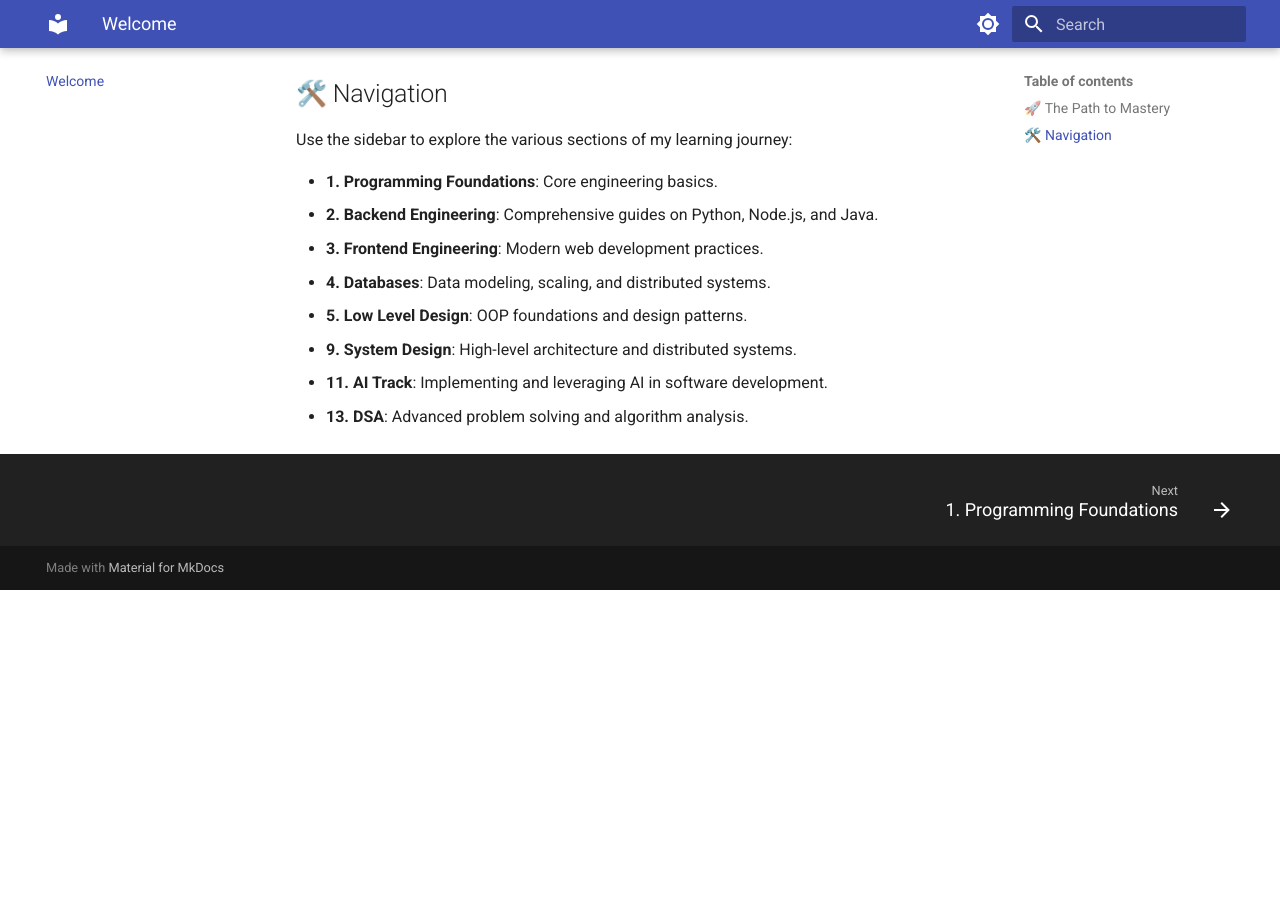
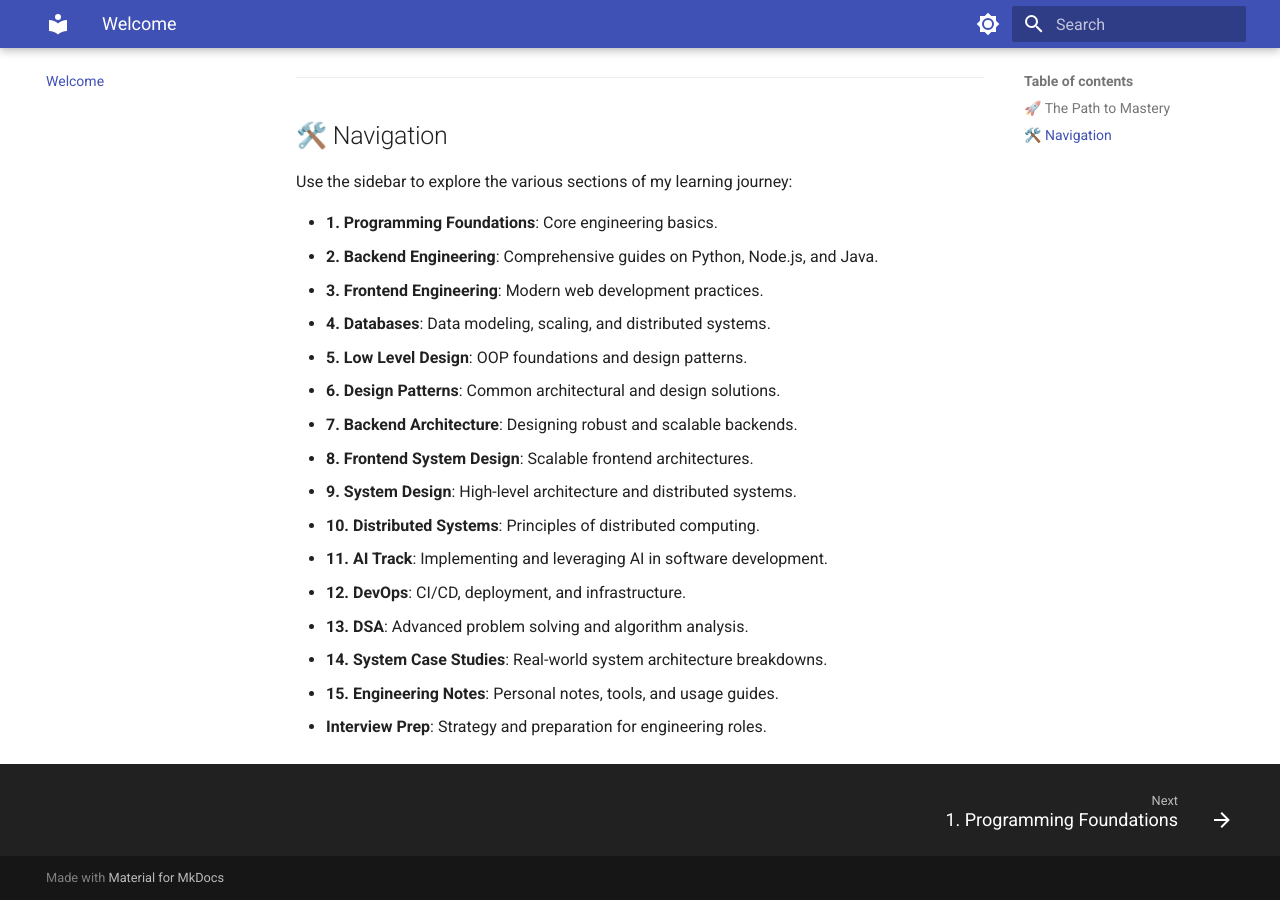
Before and after one commit to ergauravgoyal/ai-first-software-engineer, an MkDocs documentation site: the page built from docs/README.md, in a window 1280 px wide and 900 px high, scrolled down 558 px. Built offline with MkDocs 1.6.1 and Material for MkDocs 9.7.7, drawn with Linux system fonts in a browser that asks for light colours; before the commit the page ends 1148 px from its top, so only the background shows below that; some of the changed text lies outside the part shown.

Commit message:
Complete all 15 navigation points in README.md

```diff
--- a/docs/README.md
+++ b/docs/README.md
@@ -1,3 +1,7 @@
+# AI-First Software Engineering Notebook
+
+Welcome to my personal knowledge base.
+
 This site serves as my personal knowledge repository where I distill my learning, engineering findings, and professional growth into structured documentation.
 
 ## 🚀 The Path to Mastery
@@ -19,6 +23,14 @@ Use the sidebar to explore the various sections of my learning journey:
 - **3. Frontend Engineering**: Modern web development practices.
 - **4. Databases**: Data modeling, scaling, and distributed systems.
 - **5. Low Level Design**: OOP foundations and design patterns.
+- **6. Design Patterns**: Common architectural and design solutions.
+- **7. Backend Architecture**: Designing robust and scalable backends.
+- **8. Frontend System Design**: Scalable frontend architectures.
 - **9. System Design**: High-level architecture and distributed systems.
+- **10. Distributed Systems**: Principles of distributed computing.
 - **11. AI Track**: Implementing and leveraging AI in software development.
+- **12. DevOps**: CI/CD, deployment, and infrastructure.
 - **13. DSA**: Advanced problem solving and algorithm analysis.
+- **14. System Case Studies**: Real-world system architecture breakdowns.
+- **15. Engineering Notes**: Personal notes, tools, and usage guides.
+- **Interview Prep**: Strategy and preparation for engineering roles.
```
